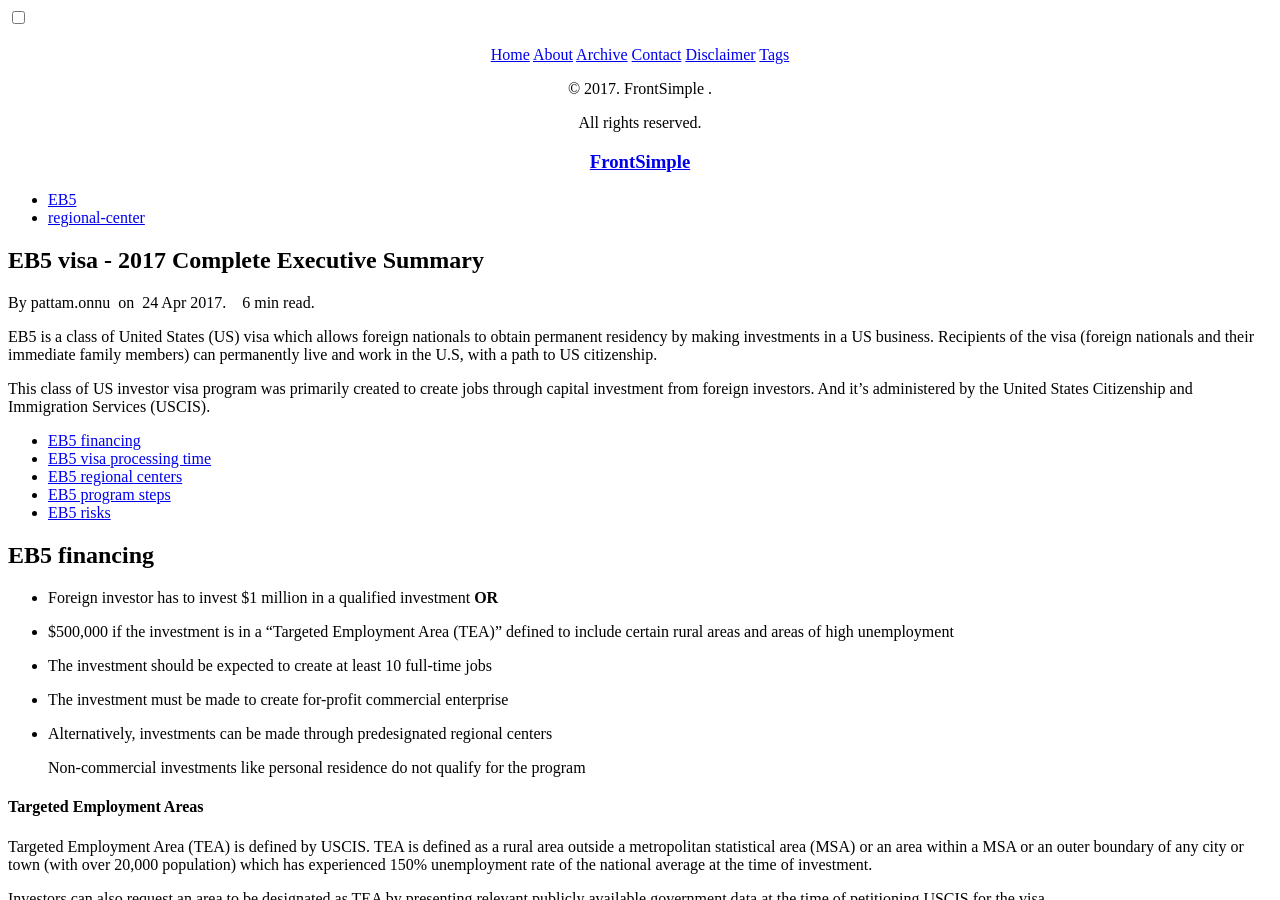
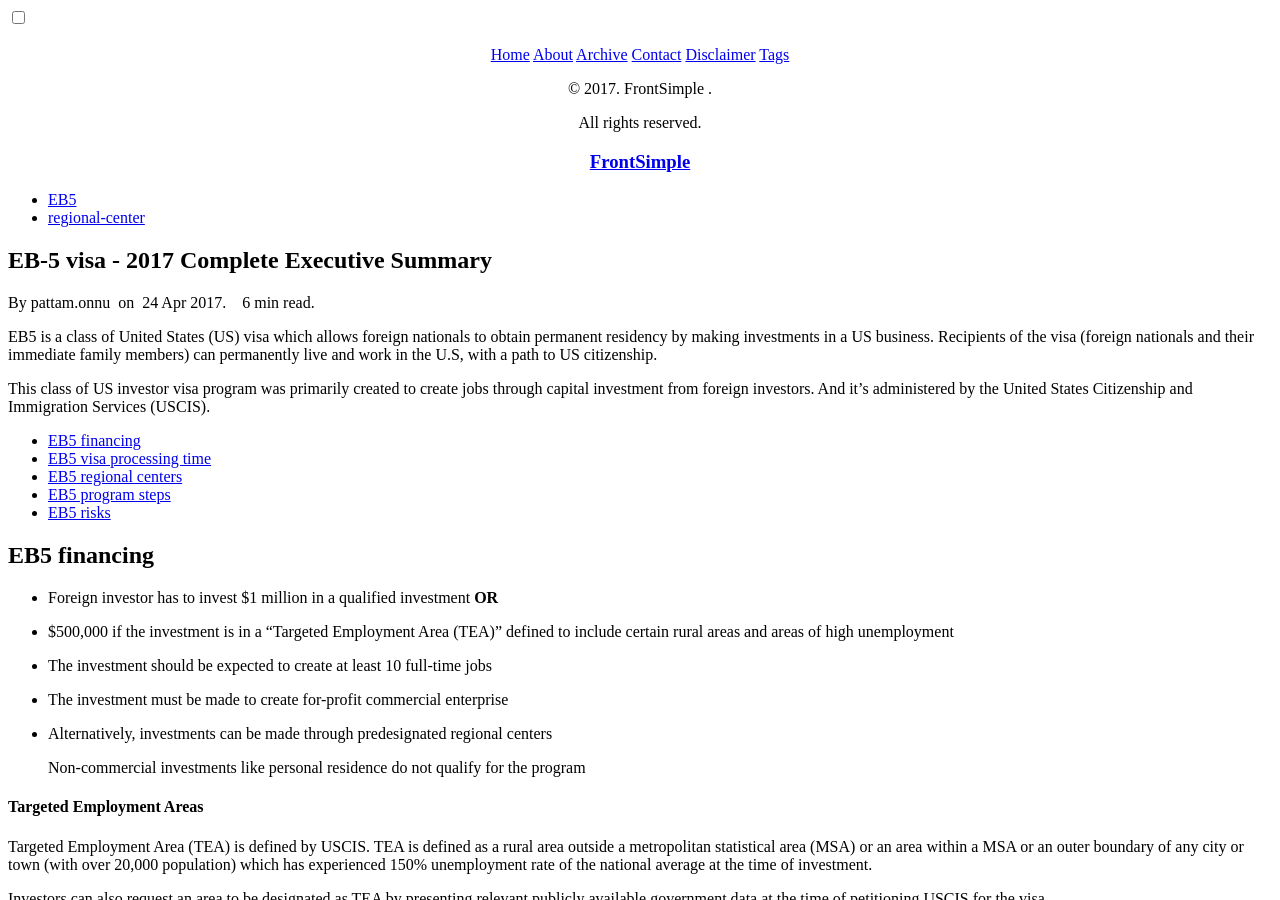
Before and after one commit to gitforwork2/gitforwork.github.io, a Jekyll site: the page built from _posts/2017-4-24-eb-5.md, in a window 1280 px wide and 900 px high. Built offline with Jekyll 4.4.1, drawn with Linux system fonts in a browser that asks for light colours; nearby versions of some CDN libraries; comment, search, counter and statistics services are not loaded.

Commit message:
Update and rename 2017-4-24-eb5.md to 2017-4-24-eb-5.md

```diff
--- a/_posts/2017-4-24-eb5.md
+++ b/_posts/2017-4-24-eb-5.md
@@ -1,6 +1,6 @@
 ---
 layout: post
-title: EB5 visa - 2017 Complete Executive Summary
+title: EB-5 visa - 2017 Complete Executive Summary
 date: 2017-4-24
 tags: EB5 regional-center
 comments: true
```
